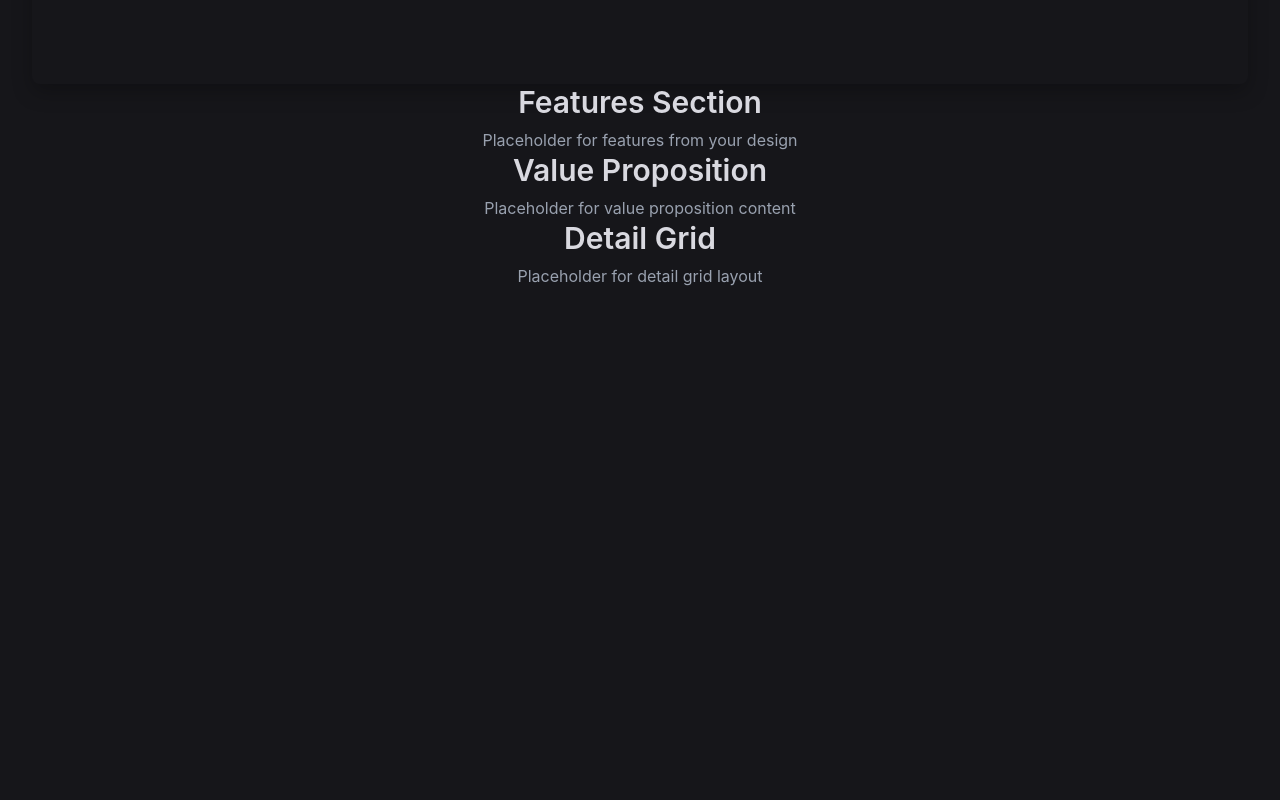
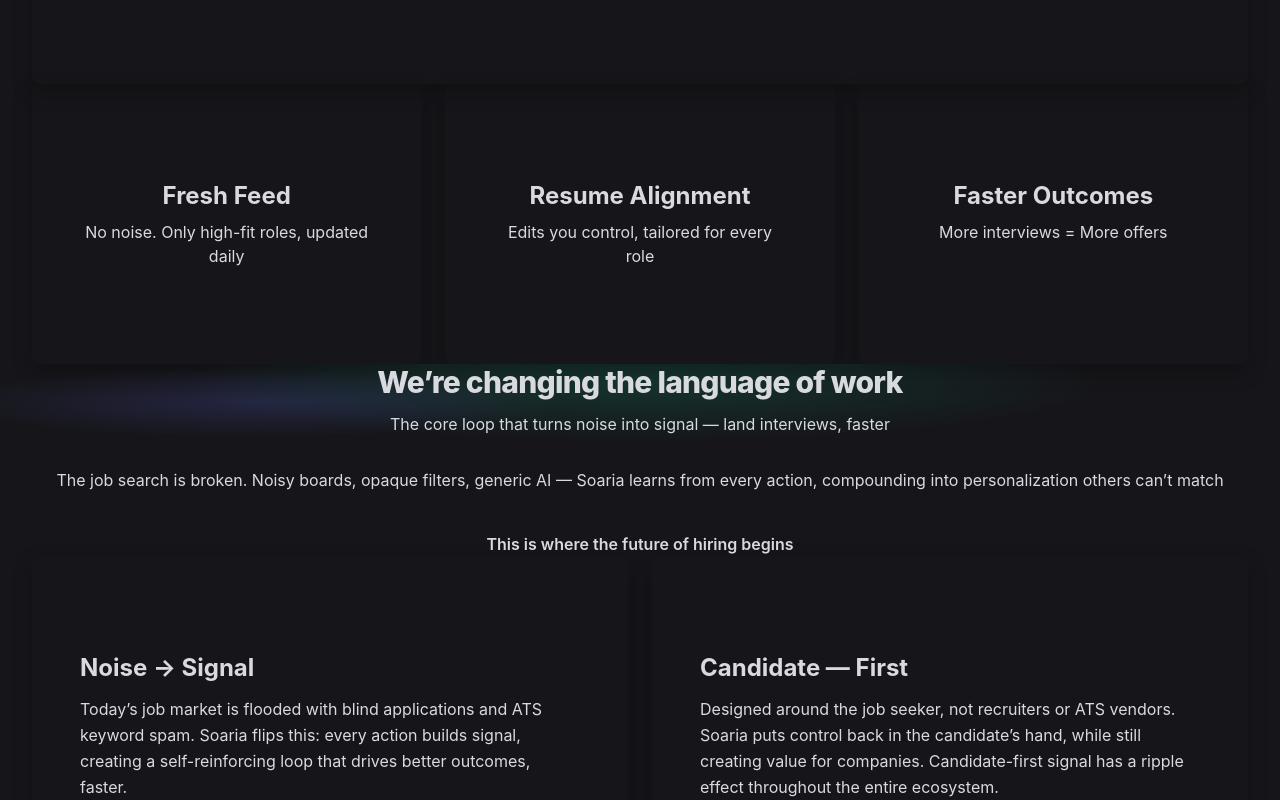
Before and after one commit to Soaria-pro/soaria-web, a Next.js app: page / in a window 1280 px wide. Shown: the part 300-1100 px from the top of the page. Before the commit the page ends 800 px from the top, so only its background shows below. Built offline with nearby package versions, Linux system fonts and the light colour scheme.

Commit message:
adds content for other sections

```diff
--- a/components/DetailGrid.tsx
+++ b/components/DetailGrid.tsx
@@ -1,10 +1,62 @@
+"use client";
+
+import Card from "@/components/Card";
+
+type Item = { title: string; body: string };
+
+const ITEMS: Item[] = [
+  {
+    title: "Noise → Signal",
+    body:
+      "Today’s job market is flooded with blind applications and ATS keyword spam. Soaria flips this: every action builds signal, creating a self-reinforcing loop that drives better outcomes, faster.",
+  },
+  {
+    title: "Candidate — First",
+    body:
+      "Designed around the job seeker, not recruiters or ATS vendors. Soaria puts control back in the candidate’s hand, while still creating value for companies. Candidate-first signal has a ripple effect throughout the entire ecosystem.",
+  },
+  {
+    title: "ML — Native Flywheel",
+    body:
+      "Fresh jobs → personalized streams → résumé optimization → semantic graph. Every interaction and improvement helps Soaria improve and predict the role & resumes most likely to land you more interviews.",
+  },
+  {
+    title: "Transparency = Trust",
+    body:
+      "No black-box algorithms or generic AI tools. Every score, edit, and optimization is visible, ATS-safe, and always “human in the loop” — building long term trust and stickiness in a way others can’t.",
+  },
+  {
+    title: "Outcomes > Features",
+    body:
+      "Soaria isn’t another job board — it’s something else entirely. Candidates land interviews faster and convert to offers sooner. Land your next opportunity in weeks, not months, on your own terms. Enjoy your freedom, without burnout.",
+  },
+];
+
 export default function DetailGrid() {
   return (
-    <section className="py-20 text-center">
-      <h2 className="text-3xl font-semibold">Detail Grid</h2>
-      <p className="mt-2 text-gray-400">
-        Placeholder for detail grid layout
-      </p>
+    <section className="px-4 sm:px-6 lg:px-8 pb-16 sm:pb-20">
+      <div className="mx-auto w-full max-w-screen-xl">
+        <div className="grid gap-6 sm:gap-8 lg:grid-cols-2">
+          {ITEMS.map((item, idx) => (
+            <Card
+              key={item.title}
+              className={[
+                "text-left px-6 sm:px-8 lg:px-10 py-10",
+                // place center card on first row for large screens to mimic mock
+                idx === 1 ? "lg:col-start-2" : "",
+                idx === 3 ? "lg:col-start-2" : "",
+              ].join(" ")}
+            >
+              <h3 className="text-xl sm:text-2xl font-bold text-foreground">
+                {item.title}
+              </h3>
+              <p className="mt-3 text-foreground/80 text-sm sm:text-base leading-relaxed">
+                {item.body}
+              </p>
+            </Card>
+          ))}
+        </div>
+      </div>
     </section>
   );
 }
--- a/components/Features.tsx
+++ b/components/Features.tsx
@@ -1,10 +1,35 @@
+"use client";
+
+import Card from "@/components/Card";
+
 export default function Features() {
+  const items = [
+    {
+      title: "Fresh Feed",
+      body: "No noise. Only high-fit roles, updated daily",
+    },
+    {
+      title: "Resume Alignment",
+      body: "Edits you control, tailored for every role",
+    },
+    {
+      title: "Faster Outcomes",
+      body: "More interviews = More offers",
+    },
+  ];
+
   return (
-    <section className="py-20 text-center">
-      <h2 className="text-3xl font-semibold">Features Section</h2>
-      <p className="mt-2 text-gray-400">
-        Placeholder for features from your design
-      </p>
+    <section className="px-4 sm:px-6 lg:px-8 py-10 sm:py-12">
+      <div className="mx-auto w-full max-w-screen-xl">
+        <div className="grid gap-6 sm:grid-cols-2 lg:grid-cols-3">
+          {items.map((it) => (
+            <Card key={it.title} className="text-center px-6 sm:px-8 lg:px-10 py-10">
+              <h3 className="text-2xl font-bold text-foreground">{it.title}</h3>
+              <p className="mt-2 text-foreground/80 text-sm sm:text-base">{it.body}</p>
+            </Card>
+          ))}
+        </div>
+      </div>
     </section>
   );
 }
--- a/components/Hero.tsx
+++ b/components/Hero.tsx
@@ -14,18 +14,13 @@
         <p className="mt-4 text-lg sm:text-xl text-foreground/80">
           Better fit jobs, faster. Watch your career Soar 🚀
         </p>
-
-        {/* ROW: stays horizontal; wraps if very narrow */}
         <div className="mt-8 flex flex-row flex-wrap items-center justify-center gap-4">
-          {/* Filled primary */}
           <Button
             size="lg"
             className="focus:outline-none text-white bg-purple-700 hover:bg-purple-800 focus:ring-4 focus:ring-purple-300 font-medium rounded-lg text-sm px-5 py-2.5 mb-2 dark:bg-purple-600 dark:hover:bg-purple-700 dark:focus:ring-purple-9000"
           >
             Try the Demo
           </Button>
-
-          {/* Outlined primary */}
           <Button
             size="lg"
             outline
--- a/components/ValueProp.tsx
+++ b/components/ValueProp.tsx
@@ -1,10 +1,33 @@
+"use client";
+
 export default function ValueProp() {
   return (
-    <section className="py-20 text-center">
-      <h2 className="text-3xl font-semibold">Value Proposition</h2>
-      <p className="mt-2 text-gray-400">
-        Placeholder for value proposition content
-      </p>
+    <section className="relative isolate">
+      {/* subtle background glow, fluid (no fixed sizes) */}
+      <div
+        aria-hidden
+        className="pointer-events-none absolute inset-0 -z-10
+                   bg-[radial-gradient(60%_50%_at_50%_10%,rgba(16,185,129,0.18),transparent_60%),radial-gradient(40%_30%_at_20%_20%,rgba(99,102,241,0.18),transparent_60%)]"
+      />
+      <div className="px-4 sm:px-6 lg:px-8 py-16 sm:py-20">
+        <div className="mx-auto w-full max-w-screen-xl text-center">
+          <h2 className="text-3xl sm:text-4xl font-extrabold tracking-tight text-foreground">
+            We’re changing the language of work
+          </h2>
+          <p className="mt-3 text-foreground/80">
+            The core loop that turns noise into signal — land interviews, faster
+          </p>
+
+          <p className="mx-auto mt-8 max-w-3xl text-foreground/70">
+            The job search is broken. Noisy boards, opaque filters, generic AI — Soaria
+            learns from every action, compounding into personalization others can’t match
+          </p>
+
+          <p className="mt-10 font-semibold text-teal-300">
+            This is where the future of hiring begins
+          </p>
+        </div>
+      </div>
     </section>
   );
 }
```
Also changed, not shown: 1 other file (tests, documents, lock files or other folders).
